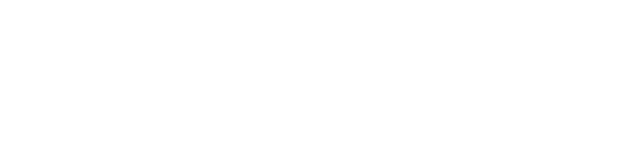
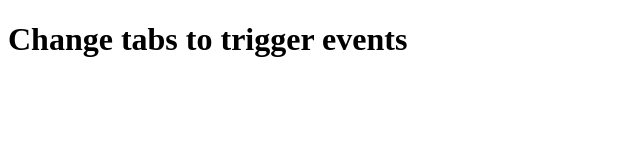
Before and after one commit to sunrick/cloze, a plain HTML site: page index.html in a window 1280 px wide. Shown: the whole page, without its empty margins (0-640 px from the left). Drawn offline with Linux system fonts and the light colour scheme.

Commit message:
add header

```diff
--- a/index.html
+++ b/index.html
@@ -4,6 +4,7 @@
   <title></title>
 </head>
 <body>
+  <h1> Change tabs to trigger events </h1>
   <script src="cloze.js"></script>
   <script>
     // Initialize
```
